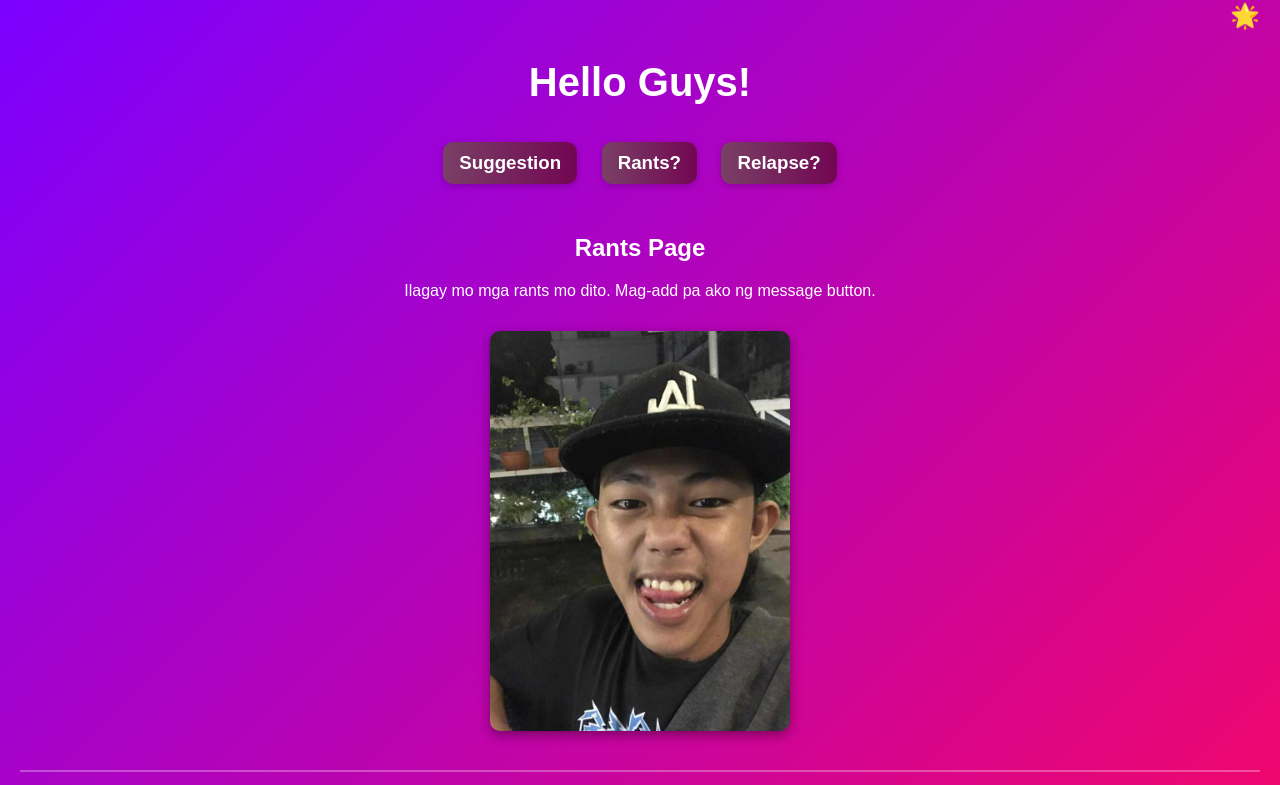
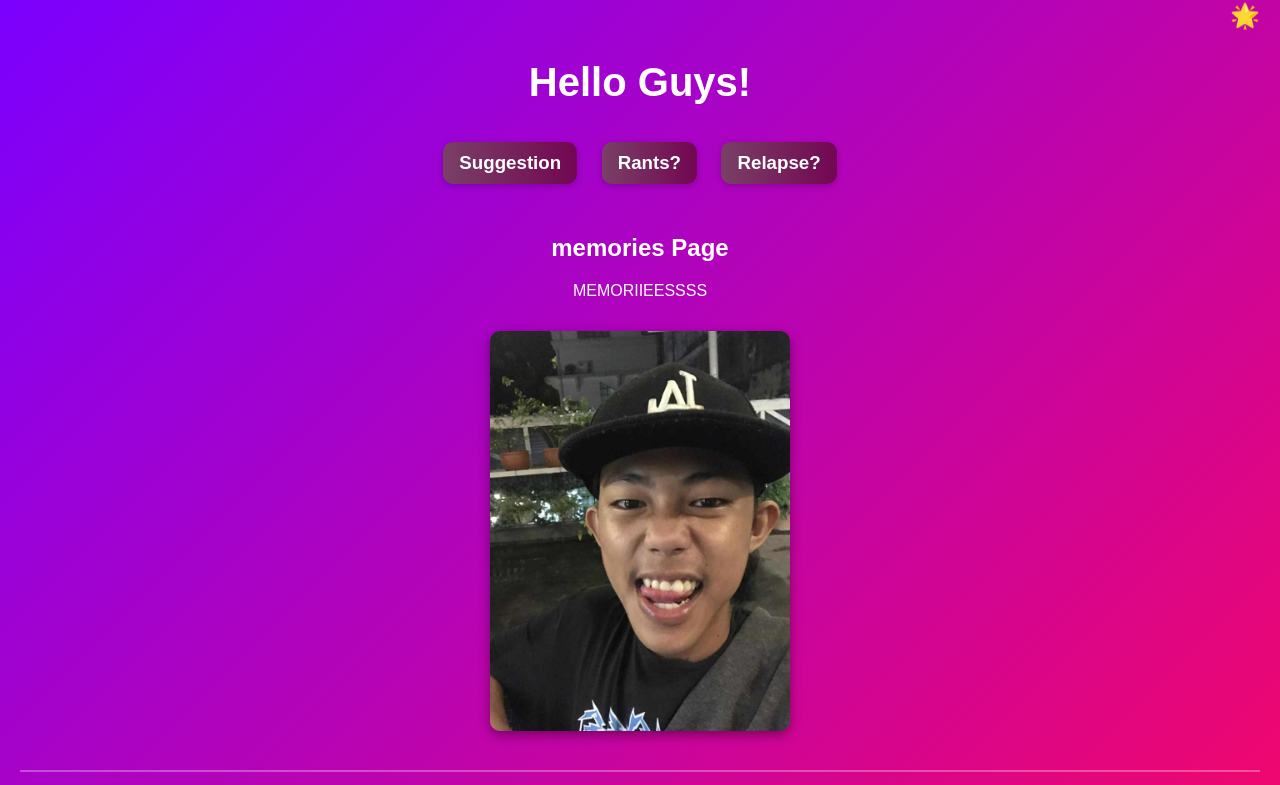
Before and after one commit to deadshin721-tech/my-website, a plain HTML site: page index.html in a window 1280 px wide. Both pictures are taken after a click on the element "Rants?". Shown: the top 785 px of the page. Drawn offline with Linux system fonts and the light colour scheme.

Commit message:
Update index.html

```diff
--- a/index.html
+++ b/index.html
@@ -30,8 +30,8 @@
 
   <!-- Rants Page -->
   <div id="rants" class="page">
-    <h2>Rants Page</h2>
-    <p>Ilagay mo mga rants mo dito. Mag-add pa ako ng message button.</p>
+    <h2>memories Page</h2>
+    <p>MEMORIIEESSSS</p>
     <div>
       <img src="received_788197783982826.jpeg" alt="Picture 1" />
 
```
